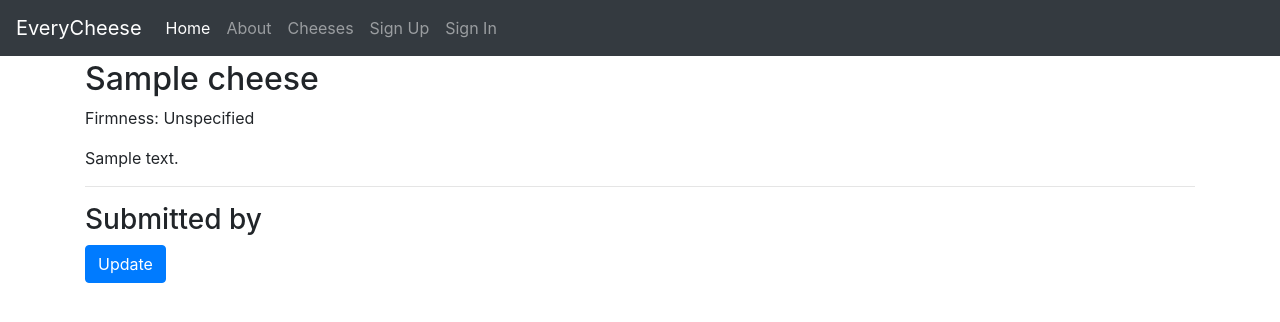
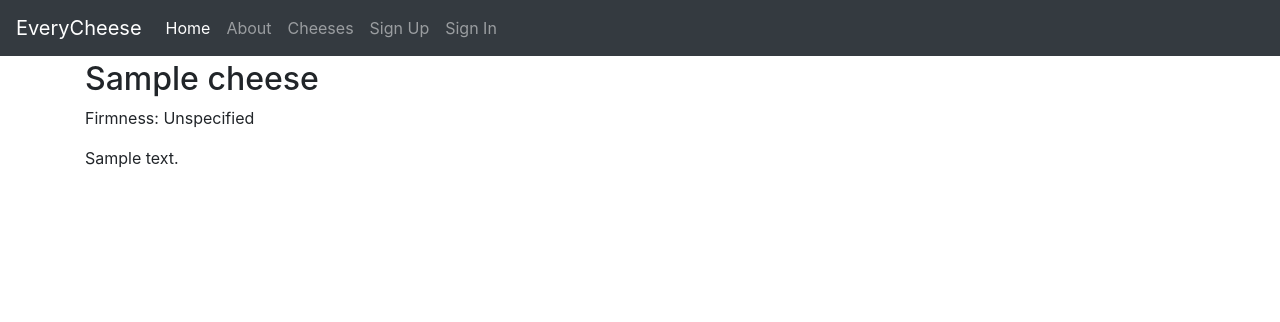
Before and after one commit to web3diplomat/everycheese, a Django app: a page that uses everycheese/templates/cheeses/cheese_detail.html in a window 1280 px wide. Shown: the top 322 px of the page. Run offline with Django 3.2, Linux system fonts and the light colour scheme; tables that the repository leaves empty hold one stand-in row (values such as "Sample post"); some libraries are stand-ins or nearby versions.

Commit message:
Revert "Update cheese_detail.html"
This reverts commit 943a893d665293be8add6227c27528a79f1c59f6.

```diff
--- a/everycheese/templates/cheeses/cheese_detail.html
+++ b/everycheese/templates/cheeses/cheese_detail.html
@@ -1,37 +1,11 @@
 {% extends "base.html" %}
-
 {% block title %}Cheeses: {{ cheese.name }}{% endblock title %}
-
 {% block content %}
-
 <h2>{{ cheese.name }}</h2>
-
 {% if cheese.firmness %}
 <p>Firmness: {{ cheese.get_firmness_display }}</p>
 {% endif %}
-
 {% if cheese.description %}
 <p>{{ cheese.description }}</p>
 {% endif %}
-
-{% if cheese.country_of_origin %}
-    <p>Country of Origin: {{ cheese.country_of_origin.name }}
-    <img src="{{ cheese.country_of_origin.flag }}">
-    </p>
-{% endif %}
-
-<hr />
-
-<h3>Submitted by <a href="{% url 'users:detail' cheese.creator.username%}">
-{{ cheese.creator.username }}
-</a></h3>
-
-<p>
-    <a class="btn btn-primary" href="{% url 'cheeses:update' cheese.slug %}">
-        Update
-    </a>
-
-</p>
-
-
 {% endblock content %}
```
